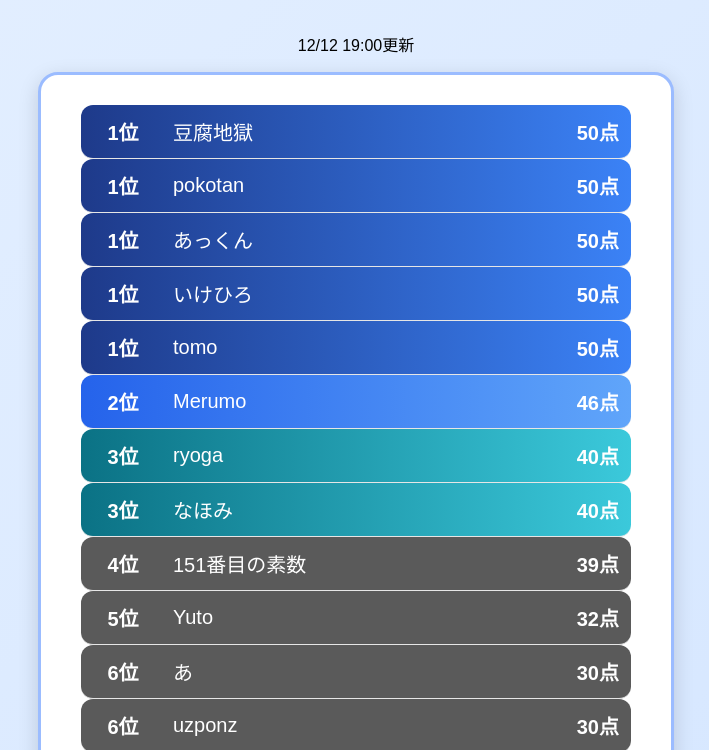
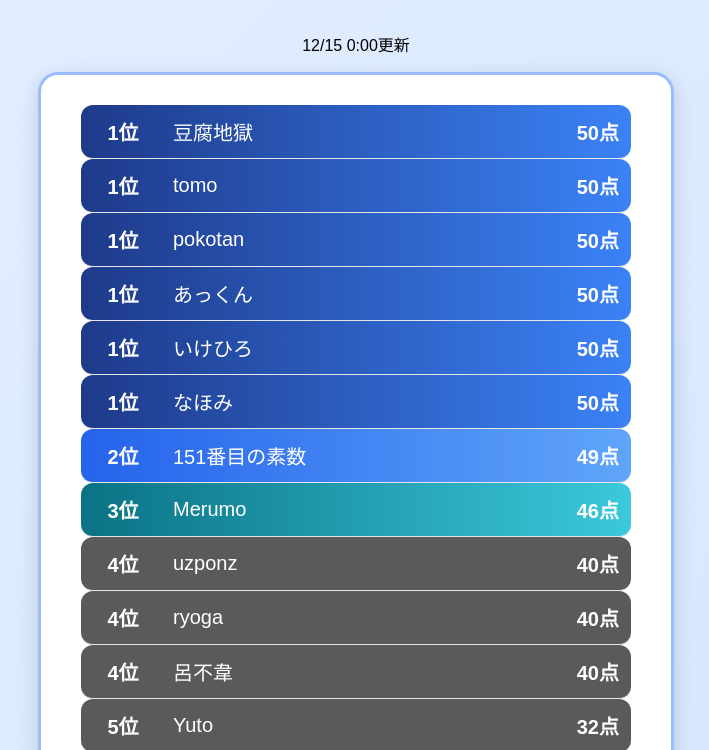
Before and after one commit to BeEngineer-Organization/winter_2025_ranking, a plain HTML site: page index.html in a window 1280 px wide. Shown: the part 172-922 px from the top of the page, without its empty margins (284-993 px from the left). Drawn offline with Linux system fonts and the light colour scheme.

Commit message:
最終更新

```diff
--- a/index.html
+++ b/index.html
@@ -125,7 +125,7 @@
 
 <h1>Winterクエスト<br>👑 ランキング 👑</h1>
 
-<p style="text-align: center;">12/12 19:00更新</p>
+<p style="text-align: center;">12/15 0:00更新</p>
 
 <div class="ranking" id="ranking-container"></div>
 
@@ -147,21 +147,19 @@
 // ▼ ランキングデータ（辞書型の配列）
 const data = [
 {name: '豆腐地獄', score:50},
+{name: 'tomo', score:50},
 {name: 'pokotan ', score:50},
 {name: 'あっくん', score:50},
 {name: 'いけひろ', score:50},
-{name: 'tomo', score:50},
+{name: 'なほみ', score:50},
+{name: '151番目の素数', score:49},
 {name: 'Merumo', score:46},
+{name: 'uzponz', score:40},
 {name: 'ryoga', score:40},
-{name: 'なほみ', score:40},
-{name: '151番目の素数', score:39},
+{name: '呂不韋', score:40},
 {name: 'Yuto', score:32},
 {name: 'あ', score:30},
-{name: 'uzponz', score:30},
 {name: '4倍濃縮醤油', score:30},
-{name: '呂不韋', score:30},
-{name: 'pokota', score:28},
-{name: 'ハチ', score:27},
 ]
 
 // ▼ 点数順にまずソート（降順）
```
